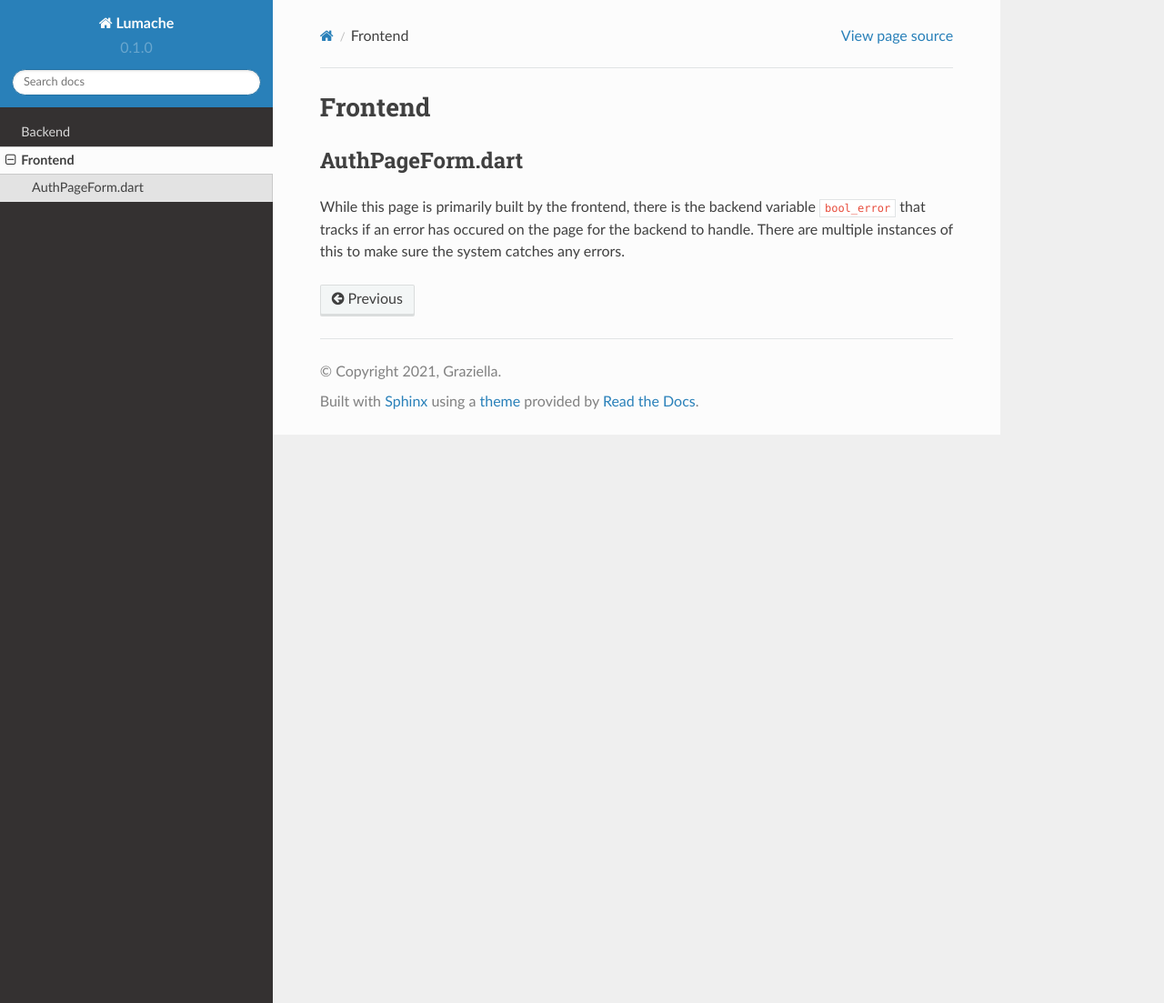
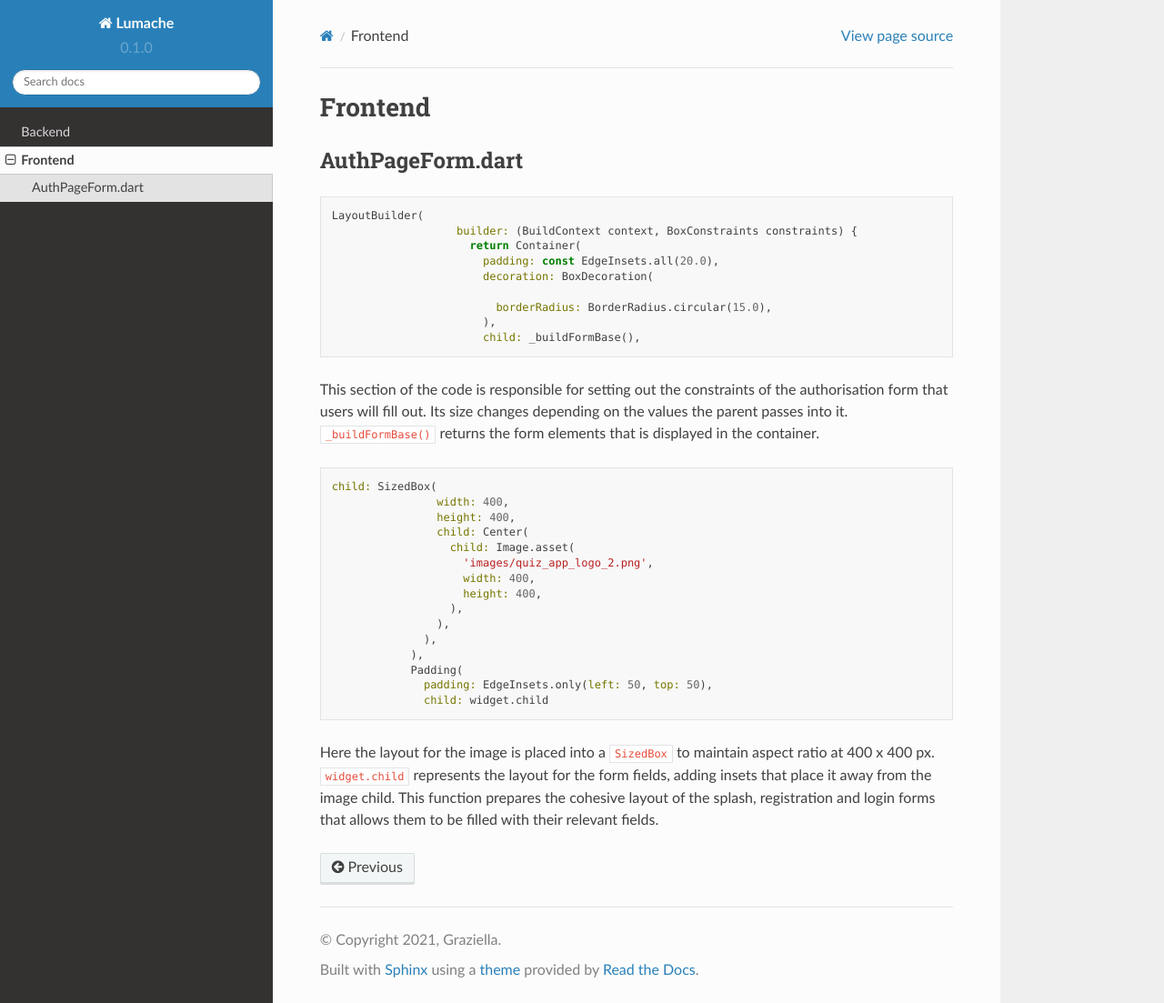
Before and after one commit to SETAP-Education/readthedocs, a Sphinx documentation site: the page built from docs/source/frontend.rst, in a window 1280 px wide and 1103 px high. Shown: the whole window at 91% size. Built offline with Sphinx 7.4.7 and the Read the Docs theme 2.0.0, drawn with Linux system fonts in a browser that asks for light colours.

Commit message:
Update frontend.rst
auth page from done

```diff
--- a/docs/source/frontend.rst
+++ b/docs/source/frontend.rst
@@ -7,8 +7,35 @@ AuthPageForm.dart
 -----------------
 
 .. code-block:: dart
-   class _AuthPageFormState extends State<AuthPageForm> {
 
-     bool _error = false;
+   LayoutBuilder(
+                      builder: (BuildContext context, BoxConstraints constraints) {
+                        return Container(
+                          padding: const EdgeInsets.all(20.0),
+                          decoration: BoxDecoration(
 
-While this page is primarily built by the frontend, there is the backend variable ``bool_error`` that tracks if an error has occured on the page for the backend to handle. There are multiple instances of this to make sure the system catches any errors.
+                            borderRadius: BorderRadius.circular(15.0),
+                          ),
+                          child: _buildFormBase(),
+
+This section of the code is responsible for setting out the constraints of the authorisation form that users will fill out. Its size changes depending on the values the parent passes into it. ``_buildFormBase()`` returns the form elements that is displayed in the container.
+
+.. code-block:: dart
+
+   child: SizedBox(
+                   width: 400,
+                   height: 400,
+                   child: Center(
+                     child: Image.asset(
+                       'images/quiz_app_logo_2.png',
+                       width: 400,
+                       height: 400,
+                     ),
+                   ),
+                 ),
+               ),
+               Padding(
+                 padding: EdgeInsets.only(left: 50, top: 50),
+                 child: widget.child
+
+Here the layout for the image is placed into a ``SizedBox`` to maintain aspect ratio at 400 x 400 px. ``widget.child`` represents the layout for the form fields, adding insets that place it away from the image child. This function prepares the cohesive layout of the splash, registration and login forms that allows them to be filled with their relevant fields.
```
